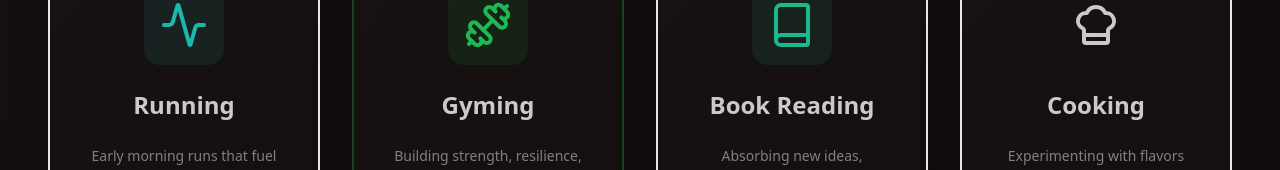
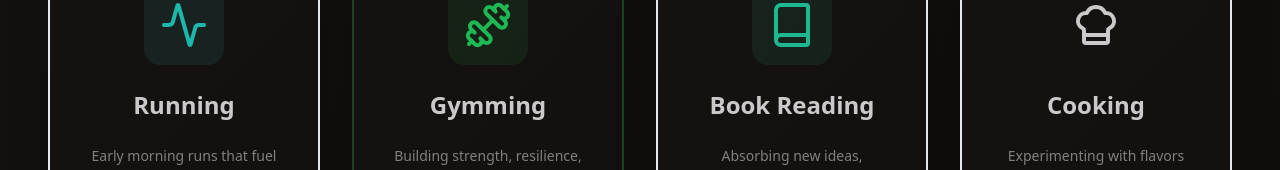
Before and after one commit to Abhishe295/Profile, a React (Vite) app: page / in a window 1280 px wide. Shown: the part 3624-3794 px from the top of the page. Built offline with nearby package versions, Linux system fonts and the light colour scheme.

Commit message:
gymming upload

```diff
--- a/src/Pages/HomePage.jsx
+++ b/src/Pages/HomePage.jsx
@@ -629,7 +629,7 @@ const HomePage = () => {
                 },
                 {
                   icon: <Dumbbell className="w-12 h-12" />,
-                  title: "Gyming",
+                  title: "Gymming",
                   desc: "Building strength, resilience, and the V-shaped vision—one rep at a time.",
                   color: "primary",
                 },
```
